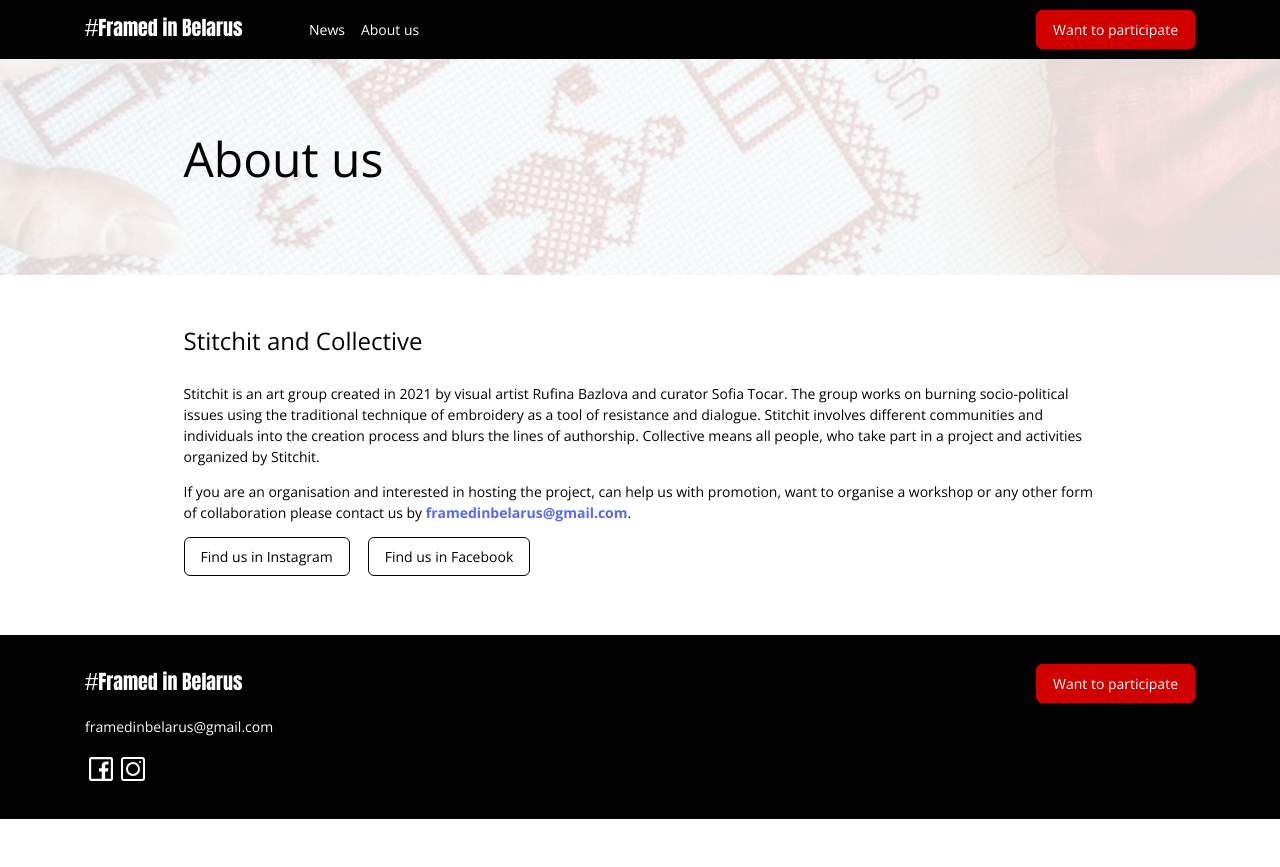
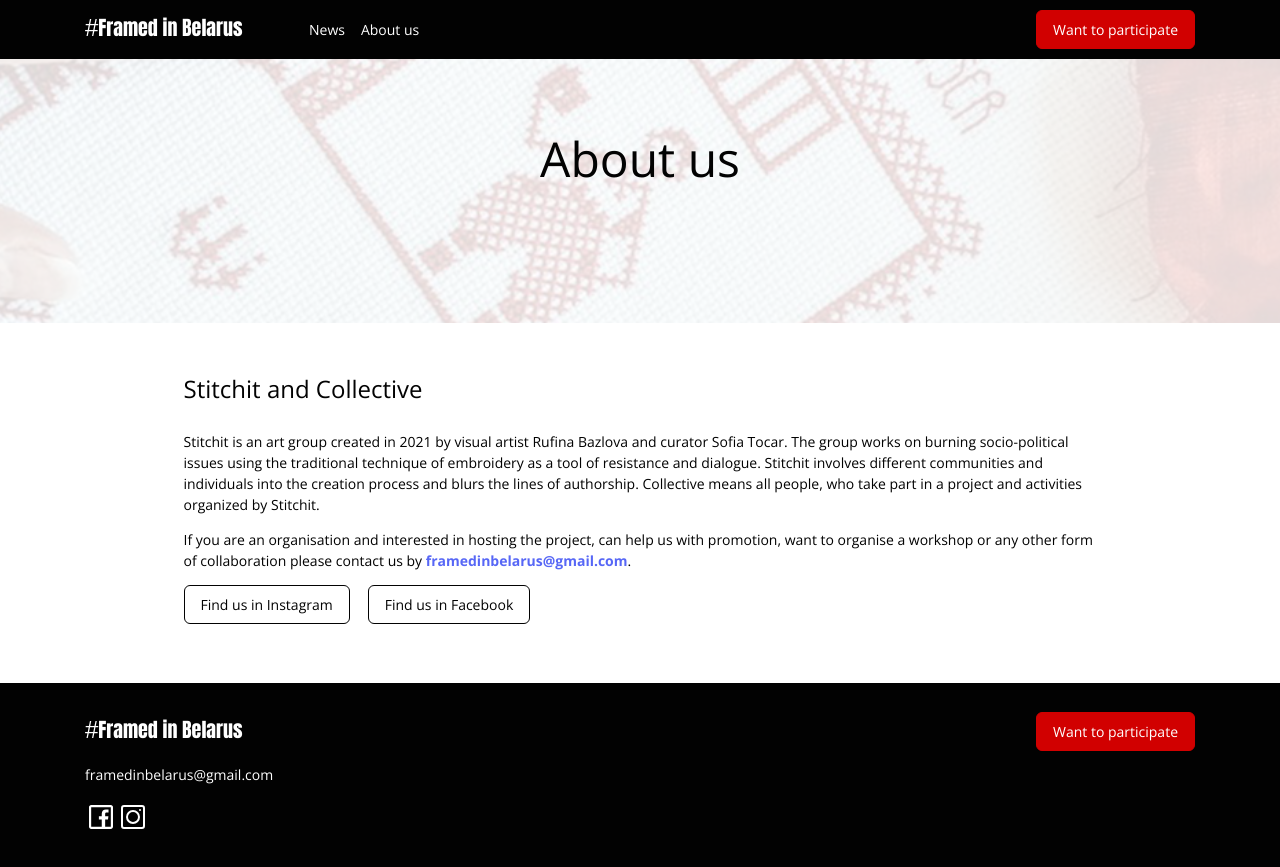
Before and after one commit to davidlipkovic/framed-in-belarus-nuxt, a Nuxt app: page /AboutUs in a window 1280 px wide. Before the commit the page ends 819 px from the top, so only its background shows below. Built offline with nearby package versions, Linux system fonts and the light colour scheme.

Commit message:
fixed mistake in Title

```diff
--- a/pages/AboutUs/index.vue
+++ b/pages/AboutUs/index.vue
@@ -2,11 +2,11 @@
 
 <template>
   <main class="Content">
-    <h1 class="title Title">
-        <span class="content">
+    <div class="title Title">
+        <h1 class="content">
           {{ $t('aboutUsPageTitle') }}
-        </span>
-      </h1>
+        </h1>
+      </div>
       <div class="content">
         <h2 class="title">
           {{ $t('aboutUsSubTitle') }}
```
